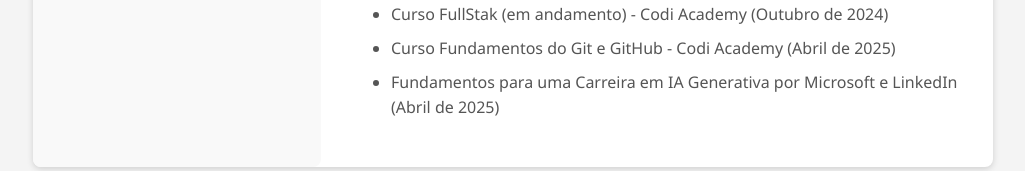
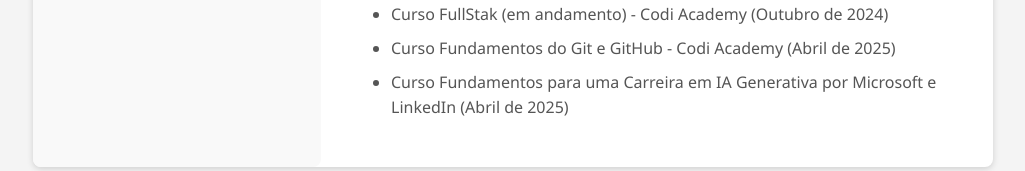
Before and after one commit to Aurijf/meucurriculo, a plain HTML site: page Index.html in a window 1280 px wide. Shown: the part 1577-1748 px from the top of the page, without its empty margins (127-1152 px from the left). Drawn offline with Linux system fonts and the light colour scheme.

Commit message:
pequena alteração

```diff
--- a/Index.html
+++ b/Index.html
@@ -88,7 +88,7 @@
                     <li>Curso Scoope - Sistema de gestão de pagamentos on-line - Itautec / OKI Brasil (Março de 2015)</li>
                     <li>Curso FullStak (em andamento) - Codi Academy (Outubro de 2024)</li>
                     <li>Curso Fundamentos do Git e GitHub - Codi Academy (Abril de 2025)</li>
-                    <li>Fundamentos para uma Carreira em IA Generativa por Microsoft e LinkedIn (Abril de 2025)</li>
+                    <li>Curso Fundamentos para uma Carreira em IA Generativa por Microsoft e LinkedIn (Abril de 2025)</li>
                 </ul>
             </section>
         </div>
```
